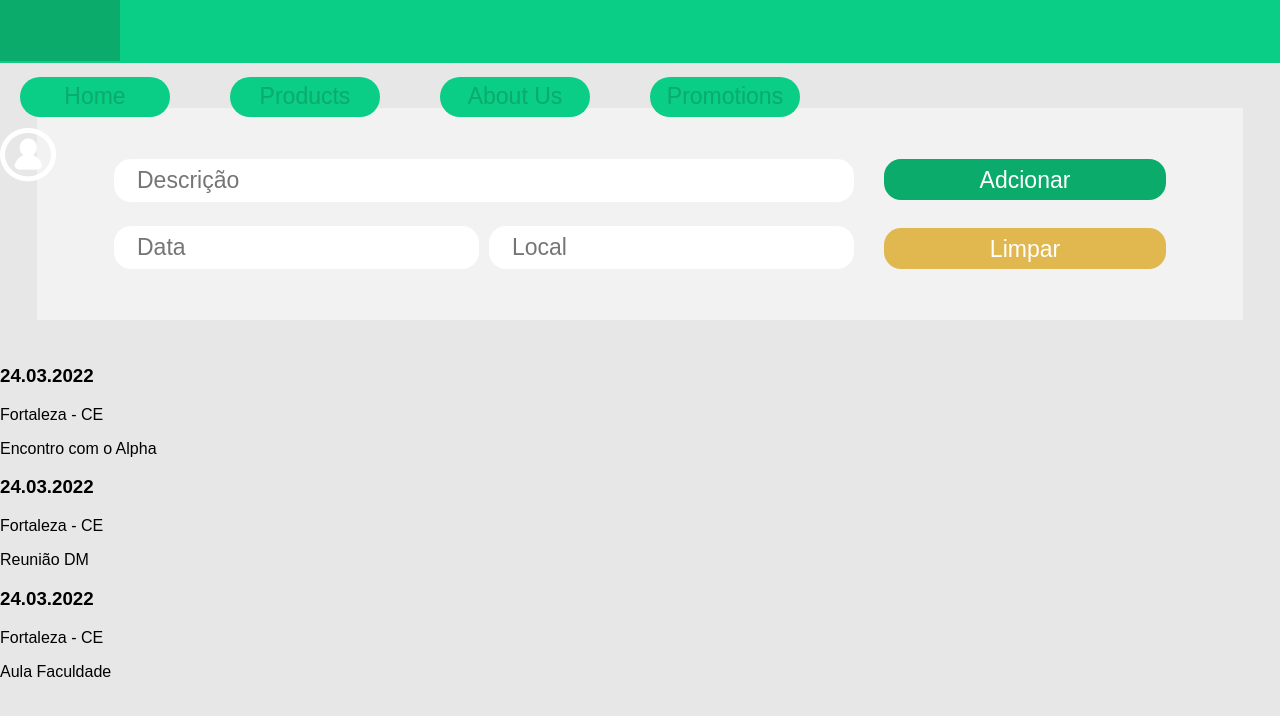
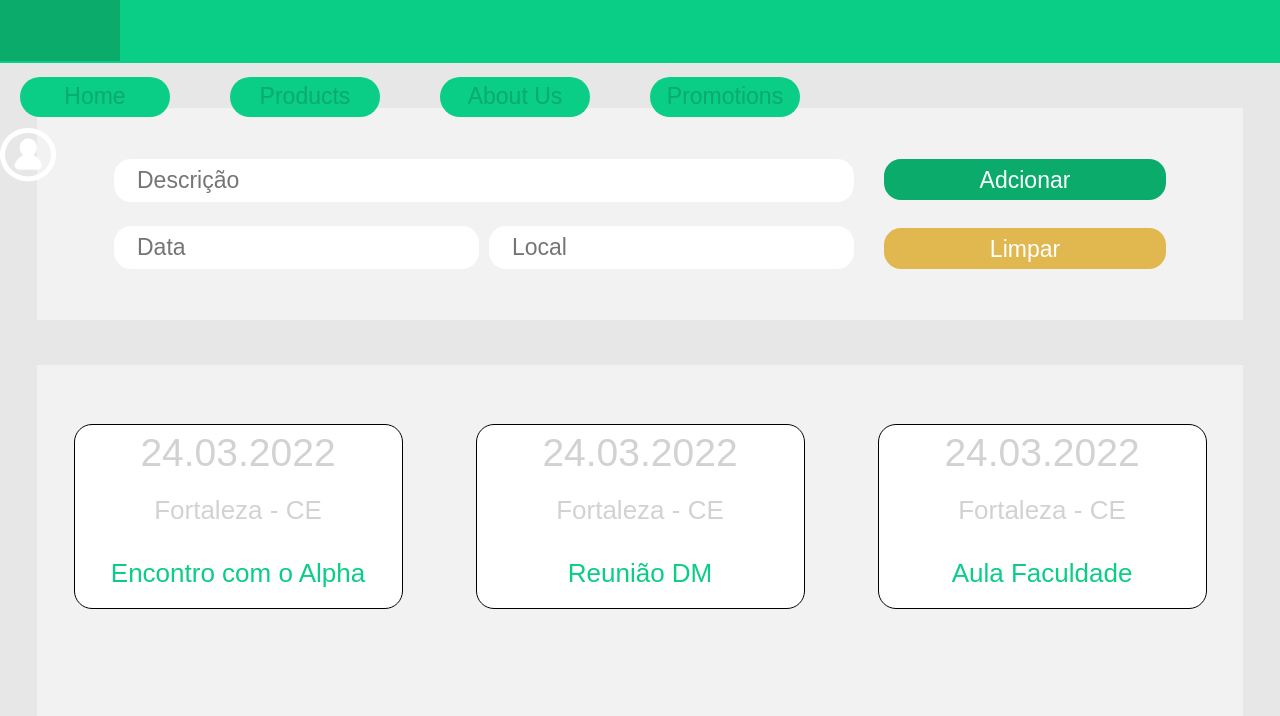
Before and after one commit to rodrigolfranca/reactingJS, a React (Create React App) app: page / in a window 1280 px wide. Shown: the top 716 px of the page. Built offline with nearby package versions, Linux system fonts and the light colour scheme; a web font is replaced by a local one.

Commit message:
All Done :D

```diff
--- a/src/index.css
+++ b/src/index.css
@@ -131,3 +131,56 @@ body{
       text-align: center;
       color: #FFFFFF;
     }
+.CardsContainer {
+  width: 1206px;
+  height: 476px;
+  background-color: #F2F2F2;
+  margin: 0 auto;
+
+  display: flex;
+  align-items:flex-start;
+  justify-content: space-around;
+  padding-top: 59px;
+  row-gap: 10px;
+}
+  .Card {
+    width: 327px;
+    height: 183px;
+    background: #FFFFFF;
+    border-radius: 18px;
+    text-align: center;
+
+    border: 1px solid black;
+  }
+    .data{
+      width: 300px;
+      height: 63px;
+      font-style: normal;
+      font-weight: 400;
+      font-size: 39px;
+      line-height: 55px;
+      color: #D2D2D2;
+      margin: 0;
+      display: inline-block;
+    }
+    .local {
+      display: inline-block;
+      width: 300px;
+      height: 63px;
+      font-style: normal;
+      font-weight:100;
+      font-size: 26px;
+      line-height: 44px;
+      color: #D2D2D2;
+      margin: 0;
+    }
+    .Compromisso {
+      width: 224px;
+      height: 63px;
+      font-style: normal;
+      font-weight: 100;
+      font-size: 26px;
+      line-height: 44px;
+      color: #0ACD86;
+      margin: 0;
+    }
```
